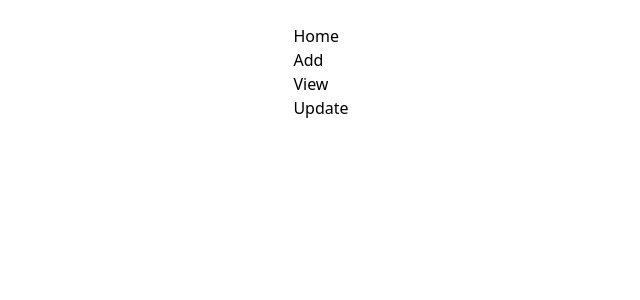
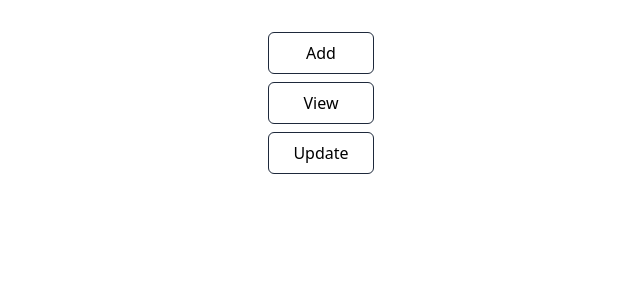
Before and after one commit to rukavain/fullstack-app, a React (Vite) app in the folder react/: page / in a window 1280 px wide. Shown: the top 300 px of the page, without its empty margins (319-959 px from the left). Built offline with nearby package versions, Linux system fonts and the light colour scheme.

Commit message:
added basic button design on main menu

```diff
--- a/react/src/Pages/Home.jsx
+++ b/react/src/Pages/Home.jsx
@@ -6,16 +6,13 @@ const Home = () => {
         <>
             <nav>
                 <ul>
-                    <li>
-                        <Link to="/">Home</Link>
-                    </li>
-                    <li>
+                    <li className="border border-slate-800 px-6 py-2 rounded-md hover:bg-slate-800 hover:text-white text-center my-2 transition cursor-pointer">
                         <Link to="/create">Add</Link>
                     </li>
-                    <li>
+                    <li className="border border-slate-800 px-6 py-2 rounded-md hover:bg-slate-800 hover:text-white text-center my-2 transition cursor-pointer">
                         <Link to="/view">View</Link>
                     </li>
-                    <li>
+                    <li className="border border-slate-800 px-6 py-2 rounded-md hover:bg-slate-800 hover:text-white text-center my-2 transition cursor-pointer">
                         <Link to="/update">Update</Link>
                     </li>
                 </ul>
```
